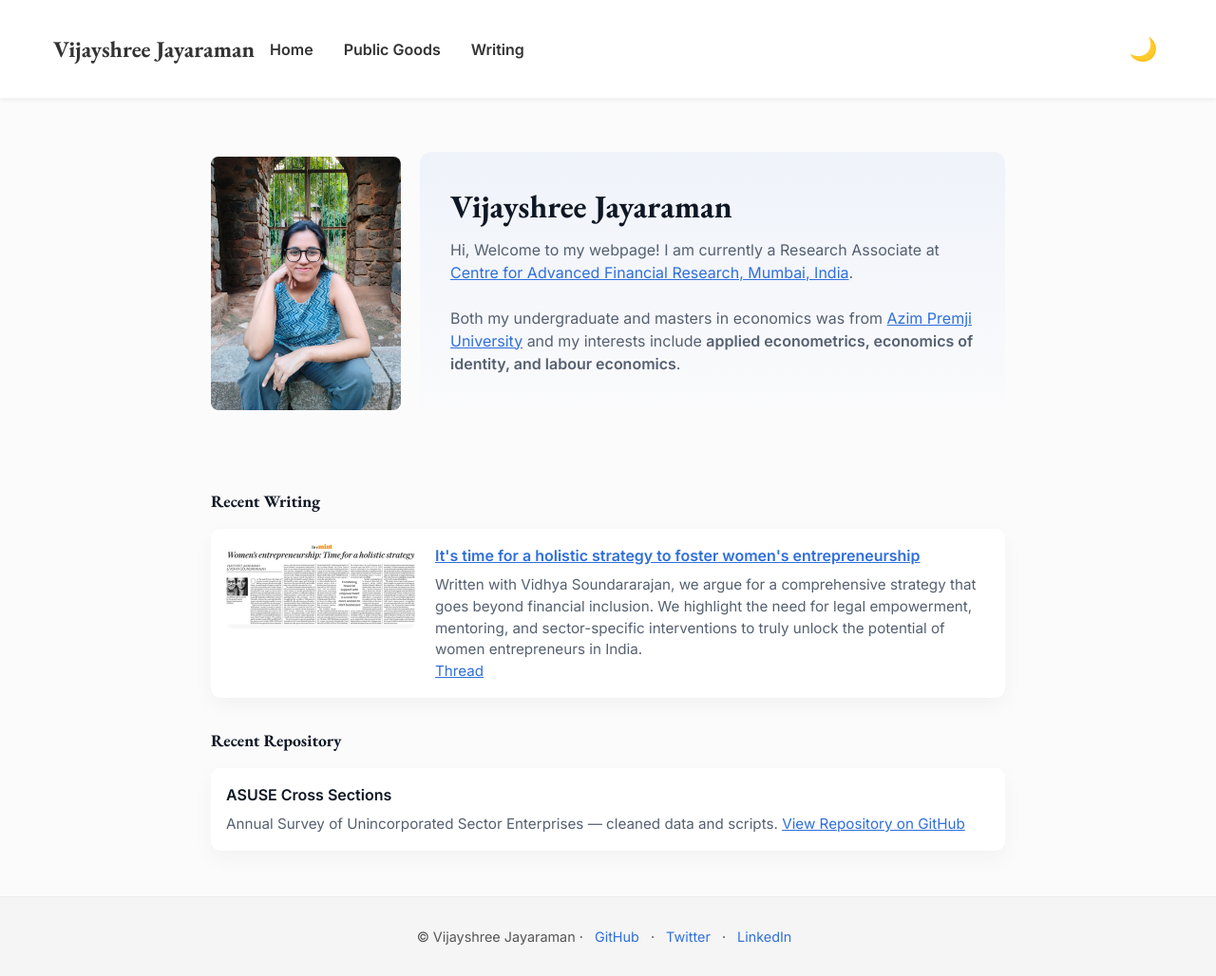
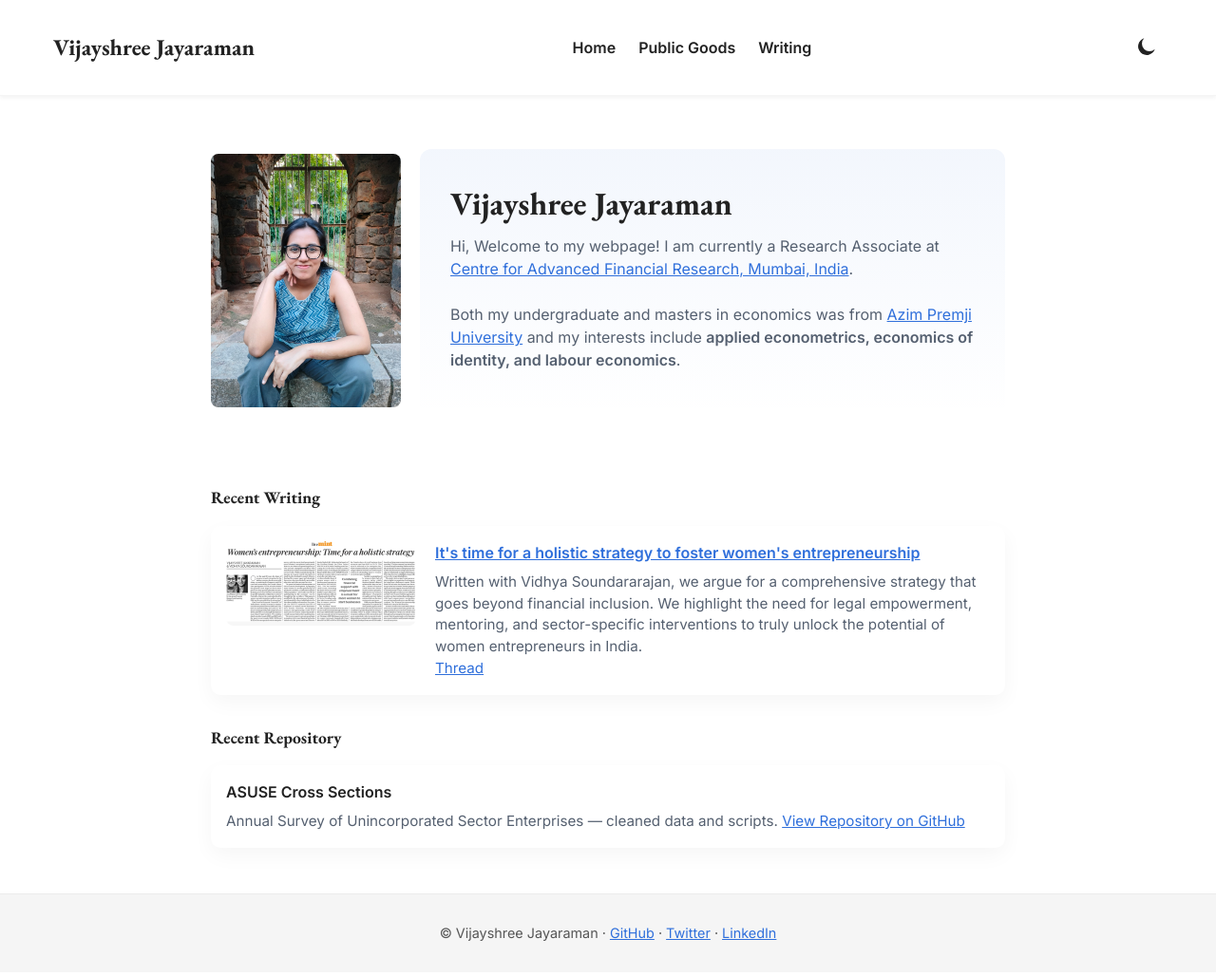
Before and after one commit to vijayshree-jayaraman/vijayshree-jayaraman.github.io, a Jekyll site: the page built from index.md, in a window 1280 px wide and 1028 px high. Shown: the whole window at 95% size. Built offline with Jekyll 4.4.1, drawn with Linux system fonts in a browser that asks for light colours.

Commit message:
Update default.html

```diff
--- a/_layouts/default.html
+++ b/_layouts/default.html
@@ -14,46 +14,48 @@
   <link href="https://fonts.googleapis.com/css2?family=EB+Garamond:wght@400;500;700&family=Inter:wght@300;400;600&display=swap" rel="stylesheet" />
   <link rel="stylesheet" href="{{ '/assets/css/style.css' | relative_url }}" />
   <link rel="icon" href="{{ '/assets/images/favicon.svg' | relative_url }}" type="image/svg+xml" />
+
   <style>
     html, body {
-      overflow-x: hidden;
-      overflow-y: auto;
+      overflow-x: hidden !important;
+      overflow-y: auto !important;
       margin: 0;
       padding: 0;
     }
     body {
       font-family: 'Inter', sans-serif;
-      margin: 0;
-      padding: 0;
       line-height: 1.5;
+      color: #222;
+      background: #fff;
+    }
+    [data-theme="dark"] body {
+      color: #fff;
+      background: #000;
     }
 
-    /* Theme Variables */
-    body[data-theme="light"] {
-      --header-bg: #ffffff;
-      --header-text: #333333;
-      --footer-bg: #f5f5f5;
-      --footer-text: #555555;
-      --accent: #2f6fdb;
-    }
-    body[data-theme="dark"] {
-      --header-bg: #1a1a1a;
-      --header-text: #f5f5f5;
-      --footer-bg: #111111;
-      --footer-text: #cccccc;
-      --accent: #5390ff;
-    }
-
-    /* HEADER BASE STYLES */
+    /* HEADER */
     .site-header {
-      background: var(--header-bg);
-      color: var(--header-text);
+      background: var(--header-bg, #fff);
+      color: var(--header-color, #222);
       padding: 1rem;
       position: sticky;
       top: 0;
       z-index: 100;
       box-shadow: 0 2px 4px rgba(0,0,0,0.05);
-      transition: background 0.3s ease, color 0.3s ease;
+    }
+    [data-theme="dark"] .site-header {
+      --header-bg: #111;
+      --header-color: #fff;
+    }
+
+    .nav-container {
+      display: flex;
+      justify-content: space-between;
+      align-items: center;
+      max-width: 1200px;
+      margin: 0 auto;
+      flex-wrap: wrap;
+      gap: 0.5rem;
     }
 
     .brand {
@@ -61,98 +63,85 @@
       font-size: 1.5rem;
       text-decoration: none;
       color: inherit;
-      flex-shrink: 0;
-    }
-
-    /* Nav styling */
-    .site-header a:focus,
-    .site-header button:focus {
-      outline: 2px solid #2f6fdb;
-      outline-offset: 2px;
-    }
-
-    .nav-container {
       display: flex;
       align-items: center;
-      justify-content: space-between;
-      max-width: 1200px;
-      margin: 0 auto;
-      gap: 1rem;
-      flex-wrap: nowrap;
+      gap: 0.5rem;
     }
 
     .site-nav {
       display: flex;
-      gap: 2rem;
-      flex-grow: 1;
-      justify-content: flex-start;
-      flex-wrap: nowrap;
+      gap: 1.5rem;
+      flex-wrap: wrap;
     }
     .site-nav a {
       text-decoration: none;
       font-weight: 600;
       font-size: 1rem;
       color: inherit;
-      white-space: nowrap;
     }
 
-    #theme-toggle {
-      font-size: 1.5rem;
-      cursor: pointer;
-      background: transparent;
-      border: none;
-      color: inherit;
-      margin-left: 1rem;
-      flex-shrink: 0;
-      transition: color 0.3s ease;
+    .nav-actions {
+      display: flex;
+      gap: 0.5rem;
+      align-items: center;
     }
 
     .icon-btn {
       background: transparent;
       border: none;
-      font-size: 1.5rem;
       cursor: pointer;
       color: inherit;
+      display: flex;
+      align-items: center;
+    }
+    .icon-btn svg {
+      width: 24px;
+      height: 24px;
     }
 
-    .nav-actions {
-      display: flex;
-      align-items: center;
-      gap: 1rem;
-      flex-shrink: 0;
-    }
-
-    /* Responsive Nav - hide menu on mobile */
+    /* Mobile */
     @media (max-width: 820px) {
-      .nav-container {
-        flex-wrap: wrap;
-        gap: 0.5rem;
-      }
-
       .site-nav {
-        width: 100%;
         display: none;
         flex-direction: column;
-        background: var(--header-bg);
-        border-radius: 0 0 8px 8px;
-        box-shadow: 0 4px 8px rgba(0,0,0,0.1);
+        background: var(--header-bg, #fff);
+        width: 100%;
         margin-top: 0.5rem;
+      }
+      [data-theme="dark"] .site-nav {
+        background: #111;
       }
       .site-nav.show {
         display: flex;
       }
-      #theme-toggle {
-        order: 3;
-        margin-left: 0;
-        margin-top: 0.5rem;
+      .site-nav a {
+        padding: 0.75rem 1rem;
+        border-top: 1px solid rgba(255,255,255,0.1);
       }
-      .nav-actions {
-        order: 2;
+      .nav-container {
+        flex-direction: column;
+        align-items: stretch;
+        gap: 0.5rem;
+        padding: 0.5rem 1rem;
+      }
+      .brand .mobile-theme-toggle {
+        display: inline-flex;
+      }
+      .nav-actions .desktop-theme-toggle {
+        display: none;
       }
     }
+
+    /* Desktop */
     @media (min-width: 821px) {
+      .brand .mobile-theme-toggle {
+        display: none;
+      }
       .nav-toggle {
         display: none;
+      }
+      .nav-actions .desktop-theme-toggle {
+        display: inline-flex;
       }
     }
 
@@ -163,107 +152,91 @@
     }
 
     .site-footer {
-      background: var(--footer-bg);
+      background: #f5f5f5;
       text-align: center;
       padding: 1rem;
       font-size: 0.9rem;
-      color: var(--footer-text);
+      color: #555;
       margin-top: 3rem;
-      transition: background 0.3s ease, color 0.3s ease;
     }
-
-    .site-footer a {
-      color: var(--accent);
-      text-decoration: none;
-      margin: 0 0.5rem;
-    }
-
-    /* Mobile card stacking */
-    @media (max-width: 600px) {
-      article.card {
-        display: flex !important;
-        flex-direction: column !important;
-        max-width: 100% !important;
-      }
-      article.card > div {
-        flex: none !important;
-        min-width: 100% !important;
-      }
-      article.card > div img {
-        max-width: 100% !important;
-        height: auto !important;
-        border-radius: 8px;
-      }
+    [data-theme="dark"] .site-footer {
+      background: #111;
+      color: #ccc;
     }
   </style>
 </head>
 <body data-theme="light">
   <header class="site-header">
     <div class="container nav-container">
-      <a class="brand" href="{{ '/' | relative_url }}">{{ site.title }}</a>
+      <!-- Brand + mobile theme toggle -->
+      <a class="brand" href="{{ '/' | relative_url }}">
+        {{ site.title }}
+        <button id="mobile-theme-toggle" class="icon-btn mobile-theme-toggle" aria-label="Toggle dark mode">
+          <svg id="mobile-theme-icon" xmlns="http://www.w3.org/2000/svg" fill="currentColor" viewBox="0 0 24 24">
+            <path d="M21.64 13.64A9 9 0 1110.36 2.36 7 7 0 0021.64 13.64z"/>
+          </svg>
+        </button>
+      </a>
 
-      <nav id="site-nav" class="site-nav" role="navigation" aria-label="Primary Navigation">
+      <nav id="site-nav" class="site-nav">
         <a href="{{ '/' | relative_url }}">Home</a>
         <a href="{{ '/public-goods/' | relative_url }}">Public Goods</a>
         <a href="{{ '/writing/' | relative_url }}">Writing</a>
       </nav>
 
+      <!-- Desktop theme toggle + nav toggle -->
       <div class="nav-actions">
-        <button id="theme-toggle" class="icon-btn" aria-label="Toggle dark mode" title="Toggle dark mode">🌙</button>
-        <button id="nav-toggle" class="icon-btn nav-toggle" aria-label="Toggle menu" title="Toggle menu">☰</button>
+        <button id="desktop-theme-toggle" class="icon-btn desktop-theme-toggle" aria-label="Toggle dark mode">
+          <svg id="desktop-theme-icon" xmlns="http://www.w3.org/2000/svg" fill="currentColor" viewBox="0 0 24 24">
+            <path d="M21.64 13.64A9 9 0 1110.36 2.36 7 7 0 0021.64 13.64z"/>
+          </svg>
+        </button>
+        <button id="nav-toggle" class="icon-btn nav-toggle" aria-label="Toggle menu">
+          <svg xmlns="http://www.w3.org/2000/svg" fill="currentColor" viewBox="0 0 24 24">
+            <path d="M3 6h18M3 12h18M3 18h18"/>
+          </svg>
+        </button>
       </div>
     </div>
   </header>
 
-  <main class="site-main" role="main">
+  <main class="site-main">
     {{ content }}
   </main>
 
   <footer class="site-footer">
-    <div class="container footer-inner">
-      <p>
-        © {{ site.title }} ·
-        <a href="https://github.com/vijayshree-jayaraman" target="_blank" rel="noopener noreferrer">GitHub</a> ·
-        <a href="https://x.com/Vijayshreeeee" target="_blank" rel="noopener noreferrer">Twitter</a> ·
-        <a href="https://www.linkedin.com/in/jvijayshree/?originalSubdomain=in" target="_blank" rel="noopener noreferrer">LinkedIn</a>
-      </p>
-    </div>
+    <p>
+      © {{ site.title }} ·
+      <a href="https://github.com/vijayshree-jayaraman" target="_blank">GitHub</a> ·
+      <a href="https://x.com/Vijayshreeeee" target="_blank">Twitter</a> ·
+      <a href="https://www.linkedin.com/in/jvijayshree/?originalSubdomain=in" target="_blank">LinkedIn</a>
+    </p>
   </footer>
 
-  <script src="{{ '/assets/js/main.js' | relative_url }}"></script>
   <script>
     const navToggle = document.getElementById('nav-toggle');
     const siteNav = document.getElementById('site-nav');
-    const themeToggle = document.getElementById('theme-toggle');
-
     navToggle.addEventListener('click', () => {
       siteNav.classList.toggle('show');
     });
 
-    function loadTheme() {
-      const savedTheme = localStorage.getItem('theme');
-      if (savedTheme) {
-        document.body.setAttribute('data-theme', savedTheme);
-        updateToggleIcon(savedTheme);
-      } else {
-        document.body.setAttribute('data-theme', 'light');
-        updateToggleIcon('light');
-      }
+    function toggleTheme() {
+      const isDark = document.body.getAttribute('data-theme') === 'dark';
+      const newTheme = isDark ? 'light' : 'dark';
+      document.body.setAttribute('data-theme', newTheme);
+      updateThemeIcons(newTheme);
     }
 
-    function updateToggleIcon(theme) {
-      themeToggle.textContent = theme === 'dark' ? '☀️' : '🌙';
+    function updateThemeIcons(theme) {
+      const sun = '<path d="M6.76 4.84l-1.8-1.79-1.41 1.41 1.79 1.8L6.76 4.84zM1 13h3v-2H1v2zm10-9h-2v3h2V4zm9.24 2.21l-1.41-1.41-1.8 1.79 1.41 1.41 1.8-1.79zM20 11v2h3v-2h-3zm-9 9h2v-3h-2v3zm7.24-2.21l1.8 1.79 1.41-1.41-1.79-1.8-1.42 1.42zM4.22 17.66l1.8-1.79-1.41-1.41-1.8 1.79 1.41 1.41zM12 8a4 4 0 100 8 4 4 0 000-8z"/>';
+      const moon = '<path d="M21.64 13.64A9 9 0 1110.36 2.36 7 7 0 0021.64 13.64z"/>';
+
+      document.getElementById('mobile-theme-icon').innerHTML = theme === 'dark' ? sun : moon;
+      document.getElementById('desktop-theme-icon').innerHTML = theme === 'dark' ? sun : moon;
     }
 
-    themeToggle.addEventListener('click', () => {
-      const currentTheme = document.body.getAttribute('data-theme');
-      const newTheme = currentTheme === 'light' ? 'dark' : 'light';
-      document.body.setAttribute('data-theme', newTheme);
-      localStorage.setItem('theme', newTheme);
-      updateToggleIcon(newTheme);
-    });
-
-    loadTheme();
+    document.getElementById('mobile-theme-toggle').addEventListener('click', toggleTheme);
+    document.getElementById('desktop-theme-toggle').addEventListener('click', toggleTheme);
   </script>
 </body>
 </html>
```
